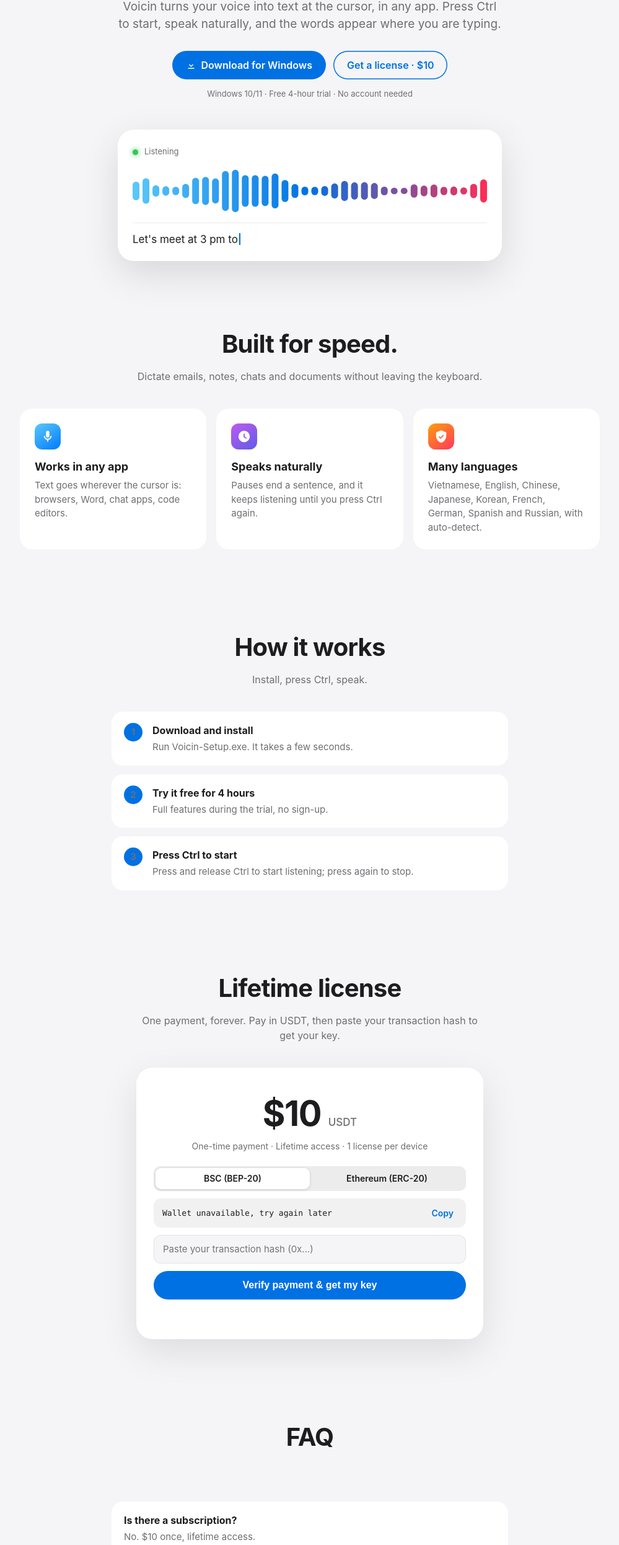
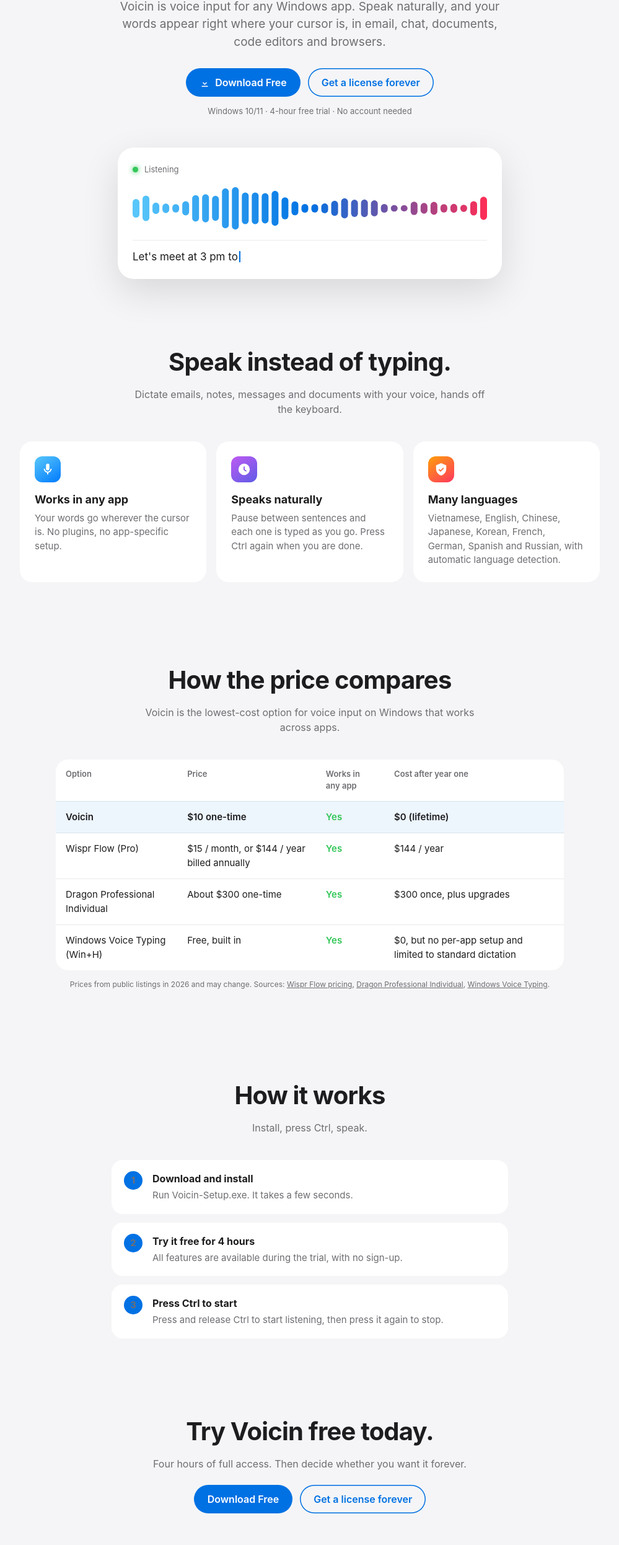
Before and after one commit to theblacknull/voicin, a website: page public/index.html in a window 1280 px wide. Shown: the part 308-2800 px from the top of the page at 62% size, without its empty margins (140-1139 px from the left). Drawn offline with Linux system fonts and the light colour scheme; no server answers.

Commit message:
Landing page: voice-first copy, price comparison, Download Free, payment panel with klock wallet
Co-Authored-By: Claude Haiku 5.5 <noreply@anthropic.com>

```diff
--- a/public/index.html
+++ b/public/index.html
@@ -3,12 +3,12 @@
 <head>
 <meta charset="utf-8">
 <meta name="viewport" content="width=device-width, initial-scale=1">
-<title>Voicin: Type with your voice, anywhere</title>
-<meta name="description" content="Voicin types what you say at the cursor in any Windows app. Free 4-hour trial, then $10 lifetime.">
+<title>Voicin: Voice input for any Windows app</title>
+<meta name="description" content="Voicin is voice input for any Windows app. Speak, and your words appear at the cursor. Free to download, $10 lifetime license.">
 <style>
   :root {
     --bg: #f5f5f7; --card: #ffffff; --fg: #1d1d1f; --muted: #6e6e73; --line: rgba(0,0,0,.08);
-    --blue: #0071e3; --indigo: #5e5ce6; --pink: #ff2d55; --green: #34c759;
+    --blue: #0071e3; --green: #34c759; --red: #ff3b30;
   }
   @media (prefers-color-scheme: dark) {
     :root:not([data-theme="light"]) {
@@ -23,7 +23,6 @@
   a { color: var(--blue); text-decoration: none; }
   .wrap { max-width: 980px; margin: 0 auto; padding: 0 22px; }
 
-  /* Top bar */
   nav { position: sticky; top: 0; z-index: 10; backdrop-filter: saturate(180%) blur(20px);
     background: color-mix(in srgb, var(--bg) 78%, transparent); border-bottom: 1px solid var(--line); }
   nav .wrap { display: flex; align-items: center; height: 52px; gap: 18px; }
@@ -33,23 +32,23 @@
   .logo svg { width: 15px; height: 15px; fill: #fff; }
   nav a.link { color: var(--fg); font-size: 14px; opacity: .8; }
   nav a.link:hover { opacity: 1; }
+  .btn { display: inline-flex; align-items: center; justify-content: center; gap: 8px; height: 46px; padding: 0 22px; border-radius: 999px;
+    font-size: 16px; font-weight: 600; border: 0; cursor: pointer; color: #fff; background: var(--blue); font-family: inherit; }
+  .btn:hover { filter: brightness(1.08); }
+  .btn.ghost { background: transparent; color: var(--blue); box-shadow: inset 0 0 0 1.5px var(--blue); }
+  .btn.small { height: 32px; padding: 0 14px; font-size: 14px; }
+  .btn:disabled { opacity: .5; cursor: default; }
+  .btn svg { width: 17px; height: 17px; fill: currentColor; }
 
-  /* Hero */
   .hero { text-align: center; padding: 72px 0 40px; }
-  .eyebrow { font-size: 13px; font-weight: 600; color: var(--blue); letter-spacing: .3px; }
+  .eyebrow { font-size: 13px; font-weight: 600; color: var(--blue); letter-spacing: .3px; text-transform: uppercase; }
   h1 { font-size: clamp(38px, 6.4vw, 64px); line-height: 1.05; letter-spacing: -1.6px; margin: 12px 0 14px; font-weight: 700; }
   .grad { background: linear-gradient(90deg, #5ac8fa, #0071e3 45%, #bf5af2 80%, #ff2d55);
     -webkit-background-clip: text; background-clip: text; color: transparent; }
-  .lede { font-size: 19px; color: var(--muted); max-width: 620px; margin: 0 auto 28px; }
+  .lede { font-size: 19px; color: var(--muted); max-width: 640px; margin: 0 auto 28px; }
   .cta { display: flex; gap: 12px; justify-content: center; flex-wrap: wrap; }
-  .btn { display: inline-flex; align-items: center; gap: 8px; height: 46px; padding: 0 22px; border-radius: 999px;
-    font-size: 16px; font-weight: 600; border: 0; cursor: pointer; color: #fff; background: var(--blue); }
-  .btn:hover { filter: brightness(1.08); }
-  .btn.ghost { background: transparent; color: var(--blue); box-shadow: inset 0 0 0 1.5px var(--blue); }
-  .btn svg { width: 17px; height: 17px; fill: currentColor; }
   .meta { font-size: 13px; color: var(--muted); margin-top: 14px; }
 
-  /* Demo visual: waveform bubble */
   .demo { margin: 48px auto 0; max-width: 620px; background: var(--card); border-radius: 26px; padding: 26px 24px 22px;
     box-shadow: 0 20px 60px rgba(0,0,0,.12); }
   .demo-top { display: flex; align-items: center; gap: 10px; font-size: 13px; color: var(--muted); }
@@ -59,10 +58,9 @@
   .caret { display: inline-block; width: 2px; height: 1.1em; background: var(--blue); vertical-align: -3px; margin-left: 2px; animation: blink 1s steps(2) infinite; }
   @keyframes blink { 50% { opacity: 0; } }
 
-  /* Sections */
   section { padding: 64px 0; }
   h2 { font-size: clamp(28px, 4vw, 40px); letter-spacing: -.8px; margin: 0 0 10px; text-align: center; }
-  .sub { text-align: center; color: var(--muted); margin: 0 auto 40px; max-width: 560px; }
+  .sub { text-align: center; color: var(--muted); margin: 0 auto 40px; max-width: 580px; }
   .grid { display: grid; grid-template-columns: repeat(auto-fit, minmax(240px, 1fr)); gap: 16px; }
   .feature { background: var(--card); border-radius: 20px; padding: 24px; }
   .ico { width: 42px; height: 42px; border-radius: 12px; display: grid; place-items: center; margin-bottom: 14px; }
@@ -70,39 +68,56 @@
   .feature h3 { margin: 0 0 6px; font-size: 18px; }
   .feature p { margin: 0; color: var(--muted); font-size: 15px; }
 
-  /* Steps */
-  .steps { counter-reset: s; display: grid; gap: 14px; max-width: 640px; margin: 0 auto; }
+  .table-wrap { background: var(--card); border-radius: 20px; overflow-x: auto; max-width: 820px; margin: 0 auto; }
+  table { width: 100%; border-collapse: collapse; font-size: 15px; }
+  th, td { padding: 14px 16px; text-align: left; border-bottom: 1px solid var(--line); vertical-align: top; }
+  th { font-size: 13px; color: var(--muted); font-weight: 600; }
+  tr:last-child td { border-bottom: 0; }
+  td.us { background: rgba(0,113,227,.07); font-weight: 600; }
+  th.us { color: var(--blue); }
+  .yes { color: var(--green); font-weight: 600; }
+  .no { color: var(--red); font-weight: 600; }
+  .fine { font-size: 12px; color: var(--muted); text-align: center; margin-top: 14px; }
+  .fine a { color: var(--muted); text-decoration: underline; }
+
+  .steps { display: grid; gap: 14px; max-width: 640px; margin: 0 auto; }
   .step { display: flex; gap: 16px; background: var(--card); border-radius: 18px; padding: 18px 20px; align-items: flex-start; }
   .num { flex: none; width: 30px; height: 30px; border-radius: 50%; background: var(--blue); color: #fff; font-weight: 700;
     display: grid; place-items: center; font-size: 14px; }
   .step b { display: block; margin-bottom: 2px; }
   .step span { color: var(--muted); font-size: 15px; }
 
-  /* Pricing / buy */
-  .price-card { max-width: 560px; margin: 0 auto; background: var(--card); border-radius: 26px; padding: 32px 28px;
-    box-shadow: 0 20px 60px rgba(0,0,0,.1); }
-  .price { text-align: center; font-size: 56px; font-weight: 700; letter-spacing: -1.5px; }
+  .download-band { text-align: center; padding: 56px 0; }
+  .download-band p { color: var(--muted); margin: 0 0 22px; }
+
+  /* Payment panel (opens when "Get a license forever" is pressed) */
+  .modal { position: fixed; inset: 0; background: rgba(0,0,0,.45); display: none; align-items: center; justify-content: center; padding: 20px; z-index: 50; }
+  .modal.open { display: flex; }
+  .sheet { background: var(--card); border-radius: 26px; width: 100%; max-width: 420px; padding: 28px 26px 24px; position: relative;
+    box-shadow: 0 30px 80px rgba(0,0,0,.3); max-height: calc(100vh - 40px); overflow-y: auto; }
+  .close { position: absolute; top: 12px; right: 14px; width: 32px; height: 32px; border-radius: 50%; border: 0; cursor: pointer;
+    background: rgba(120,120,128,.16); color: var(--fg); font-size: 18px; line-height: 1; }
+  .price { text-align: center; font-size: 52px; font-weight: 700; letter-spacing: -1.5px; margin-top: 4px; }
   .price small { font-size: 17px; color: var(--muted); font-weight: 500; letter-spacing: 0; }
-  .price-note { text-align: center; color: var(--muted); font-size: 14px; margin-bottom: 22px; }
+  .price-note { text-align: center; color: var(--muted); font-size: 14px; margin: 0 0 20px; }
   .seg { display: flex; background: rgba(120,120,128,.14); border-radius: 11px; padding: 3px; margin-bottom: 12px; }
   .seg button { flex: 1; height: 34px; border-radius: 9px; border: 0; background: transparent; color: var(--fg); font: inherit; font-size: 14px; font-weight: 600; cursor: pointer; }
   .seg button.on { background: var(--card); box-shadow: 0 1px 4px rgba(0,0,0,.15); }
-  .wallet { display: flex; align-items: center; gap: 10px; background: rgba(120,120,128,.1); border-radius: 12px; padding: 12px 14px; margin-bottom: 12px; }
-  .wallet code { flex: 1; font-size: 13px; word-break: break-all; font-family: ui-monospace, Consolas, monospace; }
+  .wallet { display: flex; align-items: center; gap: 10px; background: rgba(120,120,128,.1); border-radius: 12px; padding: 12px 14px; margin-bottom: 6px; }
+  .wallet code { flex: 1; font-size: 12px; word-break: break-all; font-family: ui-monospace, Consolas, monospace; }
+  .hint { font-size: 12px; color: var(--muted); margin: 0 0 12px; }
   .copy { border: 0; background: none; color: var(--blue); font: inherit; font-weight: 600; cursor: pointer; font-size: 14px; }
   input { width: 100%; height: 46px; border-radius: 12px; border: 1px solid var(--line); background: var(--bg); color: var(--fg);
     padding: 0 14px; font: inherit; font-size: 15px; outline: none; margin-bottom: 12px; }
   input:focus { border-color: var(--blue); }
-  .btn.full { width: 100%; justify-content: center; }
-  .btn:disabled { opacity: .5; cursor: default; }
+  .btn.full { width: 100%; }
   .msg { margin-top: 12px; font-size: 14px; text-align: center; min-height: 20px; color: var(--muted); }
-  .msg.err { color: #ff3b30; }
+  .msg.err { color: var(--red); }
   .keybox { margin-top: 14px; background: rgba(52,199,89,.12); border-radius: 14px; padding: 16px; text-align: center; display: none; }
   .keybox.show { display: block; }
-  .keybox .k { font-family: ui-monospace, Consolas, monospace; font-size: 20px; font-weight: 700; letter-spacing: 1px; margin: 6px 0 10px; word-break: break-all; }
+  .keybox .k { font-family: ui-monospace, Consolas, monospace; font-size: 19px; font-weight: 700; letter-spacing: 1px; margin: 6px 0 10px; word-break: break-all; }
   .keybox small { color: var(--muted); }
 
-  /* Footer */
   footer { padding: 36px 0 52px; color: var(--muted); font-size: 13px; text-align: center; border-top: 1px solid var(--line); }
   footer a { color: var(--muted); }
 </style>
@@ -115,24 +130,24 @@
       Voicin
     </div>
     <a class="link" href="#features">Features</a>
-    <a class="link" href="#buy">Buy</a>
-    <a class="link" href="#faq">FAQ</a>
+    <a class="link" href="#compare">Compare</a>
+    <a class="btn small" href="/downloads/Voicin-Setup.exe" download>Download Free</a>
   </div>
 </nav>
 
 <header class="hero">
   <div class="wrap">
-    <div class="eyebrow">Voice typing for Windows</div>
-    <h1>Speak. It types.<br><span class="grad">Anywhere.</span></h1>
-    <p class="lede">Voicin turns your voice into text at the cursor, in any app. Press Ctrl to start, speak naturally, and the words appear where you are typing.</p>
+    <div class="eyebrow">Voice input for Windows</div>
+    <h1>Your voice is<br><span class="grad">the keyboard.</span></h1>
+    <p class="lede">Voicin is voice input for any Windows app. Speak naturally, and your words appear right where your cursor is, in email, chat, documents, code editors and browsers.</p>
     <div class="cta">
       <a class="btn" href="/downloads/Voicin-Setup.exe" download>
         <svg viewBox="0 0 24 24"><path d="M12 3v11.2l3.6-3.6L17 12l-5 5-5-5 1.4-1.4 3.6 3.6V3h2ZM5 19h14v2H5v-2Z"/></svg>
-        Download for Windows
+        Download Free
       </a>
-      <a class="btn ghost" href="#buy">Get a license · $10</a>
+      <button class="btn ghost" id="openBuy" type="button">Get a license forever</button>
     </div>
-    <div class="meta">Windows 10/11 · Free 4-hour trial · No account needed</div>
+    <div class="meta">Windows 10/11 · 4-hour free trial · No account needed</div>
 
     <div class="demo" aria-hidden="true">
       <div class="demo-top"><span class="dot"></span> Listening</div>
@@ -144,25 +159,46 @@
 
 <section id="features">
   <div class="wrap">
-    <h2>Built for speed.</h2>
-    <p class="sub">Dictate emails, notes, chats and documents without leaving the keyboard.</p>
+    <h2>Speak instead of typing.</h2>
+    <p class="sub">Dictate emails, notes, messages and documents with your voice, hands off the keyboard.</p>
     <div class="grid">
       <div class="feature">
         <div class="ico" style="background:linear-gradient(145deg,#5ac8fa,#007aff)"><svg viewBox="0 0 24 24"><path d="M12 14a3 3 0 0 0 3-3V5a3 3 0 0 0-6 0v6a3 3 0 0 0 3 3Zm5-3a5 5 0 0 1-10 0H5a7 7 0 0 0 6 6.92V21h2v-3.08A7 7 0 0 0 19 11h-2Z"/></svg></div>
         <h3>Works in any app</h3>
-        <p>Text goes wherever the cursor is: browsers, Word, chat apps, code editors.</p>
+        <p>Your words go wherever the cursor is. No plugins, no app-specific setup.</p>
       </div>
       <div class="feature">
         <div class="ico" style="background:linear-gradient(145deg,#bf5af2,#5e5ce6)"><svg viewBox="0 0 24 24"><path d="M12 2a10 10 0 1 0 0 20 10 10 0 0 0 0-20Zm1 5v5.4l3.5 2.1-1 1.7L11 13V7h2Z"/></svg></div>
         <h3>Speaks naturally</h3>
-        <p>Pauses end a sentence, and it keeps listening until you press Ctrl again.</p>
+        <p>Pause between sentences and each one is typed as you go. Press Ctrl again when you are done.</p>
       </div>
       <div class="feature">
         <div class="ico" style="background:linear-gradient(145deg,#ff9f0a,#ff375f)"><svg viewBox="0 0 24 24"><path d="M12 1 3 5v6c0 5.5 3.8 10.7 9 12 5.2-1.3 9-6.5 9-12V5l-9-4Zm-1.1 15.4-3.6-3.6 1.4-1.4 2.2 2.2 4.6-4.6 1.4 1.4-6 6Z"/></svg></div>
         <h3>Many languages</h3>
-        <p>Vietnamese, English, Chinese, Japanese, Korean, French, German, Spanish and Russian, with auto-detect.</p>
+        <p>Vietnamese, English, Chinese, Japanese, Korean, French, German, Spanish and Russian, with automatic language detection.</p>
       </div>
     </div>
+  </div>
+</section>
+
+<section id="compare">
+  <div class="wrap">
+    <h2>How the price compares</h2>
+    <p class="sub">Voicin is the lowest-cost option for voice input on Windows that works across apps.</p>
+    <div class="table-wrap">
+      <table>
+        <thead>
+          <tr><th>Option</th><th>Price</th><th>Works in any app</th><th>Cost after year one</th></tr>
+        </thead>
+        <tbody>
+          <tr><td class="us">Voicin</td><td class="us">$10 one-time</td><td class="us"><span class="yes">Yes</span></td><td class="us">$0 (lifetime)</td></tr>
+          <tr><td>Wispr Flow (Pro)</td><td>$15 / month, or $144 / year billed annually</td><td><span class="yes">Yes</span></td><td>$144 / year</td></tr>
+          <tr><td>Dragon Professional Individual</td><td>About $300 one-time</td><td><span class="yes">Yes</span></td><td>$300 once, plus upgrades</td></tr>
+          <tr><td>Windows Voice Typing (Win+H)</td><td>Free, built in</td><td><span class="yes">Yes</span></td><td>$0, but no per-app setup and limited to standard dictation</td></tr>
+        </tbody>
+      </table>
+    </div>
+    <p class="fine">Prices from public listings in 2026 and may change. Sources: <a href="https://www.eesel.ai/blog/wispr-flow-pricing" target="_blank" rel="noopener">Wispr Flow pricing</a>, <a href="https://www.capterra.com/p/251641/Dragon-Professional-Individual/" target="_blank" rel="noopener">Dragon Professional Individual</a>, <a href="https://www.thewindowsclub.com/how-to-use-voice-typing-tool-windows-11" target="_blank" rel="noopener">Windows Voice Typing</a>.</p>
   </div>
 </section>
 
@@ -172,34 +208,19 @@
     <p class="sub">Install, press Ctrl, speak.</p>
     <div class="steps">
       <div class="step"><span class="num">1</span><div><b>Download and install</b><span>Run Voicin-Setup.exe. It takes a few seconds.</span></div></div>
-      <div class="step"><span class="num">2</span><div><b>Try it free for 4 hours</b><span>Full features during the trial, no sign-up.</span></div></div>
-      <div class="step"><span class="num">3</span><div><b>Press Ctrl to start</b><span>Press and release Ctrl to start listening; press again to stop.</span></div></div>
+      <div class="step"><span class="num">2</span><div><b>Try it free for 4 hours</b><span>All features are available during the trial, with no sign-up.</span></div></div>
+      <div class="step"><span class="num">3</span><div><b>Press Ctrl to start</b><span>Press and release Ctrl to start listening, then press it again to stop.</span></div></div>
     </div>
   </div>
 </section>
 
-<section id="buy">
+<section class="download-band">
   <div class="wrap">
-    <h2>Lifetime license</h2>
-    <p class="sub">One payment, forever. Pay in USDT, then paste your transaction hash to get your key.</p>
-    <div class="price-card">
-      <div class="price">$10 <small>USDT</small></div>
-      <div class="price-note">One-time payment · Lifetime access · 1 license per device</div>
-
-      <div class="seg" id="net">
-        <button type="button" class="on" data-net="bsc">BSC (BEP-20)</button>
-        <button type="button" data-net="eth">Ethereum (ERC-20)</button>
-      </div>
-      <div class="wallet"><code id="wallet">Loading wallet…</code><button class="copy" id="copy" type="button">Copy</button></div>
-      <input id="tx" placeholder="Paste your transaction hash (0x…)" spellcheck="false" autocomplete="off">
-      <button class="btn full" id="claim" type="button">Verify payment &amp; get my key</button>
-      <div class="msg" id="msg"></div>
-      <div class="keybox" id="keybox">
-        <small>Your license key</small>
-        <div class="k" id="key"></div>
-        <button class="copy" id="copyKey" type="button">Copy key</button>
-        <div><small>Open Voicin → Unlock → paste the key.</small></div>
-      </div>
+    <h2>Try Voicin free today.</h2>
+    <p>Four hours of full access. Then decide whether you want it forever.</p>
+    <div class="cta">
+      <a class="btn" href="/downloads/Voicin-Setup.exe" download>Download Free</a>
+      <button class="btn ghost" id="openBuy2" type="button">Get a license forever</button>
     </div>
   </div>
 </section>
@@ -209,7 +230,7 @@
     <h2>FAQ</h2>
     <p class="sub">&nbsp;</p>
     <div class="steps">
-      <div class="step"><div><b>Is there a subscription?</b><span>No. $10 once, lifetime access.</span></div></div>
+      <div class="step"><div><b>Is there a subscription?</b><span>No. $10 once, for lifetime access.</span></div></div>
       <div class="step"><div><b>Which networks can I pay on?</b><span>USDT on BSC (BEP-20) or Ethereum (ERC-20). Send exactly $10 USDT to the wallet shown.</span></div></div>
       <div class="step"><div><b>Can I use one key on several computers?</b><span>A key is tied to the first computer that activates it.</span></div></div>
       <div class="step"><div><b>Does it need internet?</b><span>Yes. Speech recognition uses Google's speech service.</span></div></div>
@@ -218,31 +239,54 @@
 </section>
 
 <footer>
-  <div class="wrap">Voicin · Windows 10/11 · <a href="#buy">Buy</a> · <a href="/downloads/Voicin-Setup.exe" download>Download</a></div>
+  <div class="wrap">Voicin · Windows 10/11 · <a href="/downloads/Voicin-Setup.exe" download>Download Free</a> · <a href="#" id="openBuy3">Get a license forever</a></div>
 </footer>
+
+<!-- Payment panel -->
+<div class="modal" id="buy" role="dialog" aria-modal="true" aria-labelledby="buyTitle">
+  <div class="sheet">
+    <button class="close" id="closeBuy" type="button" aria-label="Close">×</button>
+    <h2 id="buyTitle" style="font-size:22px;margin:0 0 4px">Lifetime license</h2>
+    <div class="price">$10 <small>USDT</small></div>
+    <div class="price-note">One payment · lifetime access · 1 license per device</div>
+
+    <div class="seg" id="net">
+      <button type="button" class="on" data-net="bsc">BSC (BEP-20)</button>
+      <button type="button" data-net="eth">Ethereum (ERC-20)</button>
+    </div>
+    <div class="wallet"><code id="wallet">0xb11be01e0d81b20f373aa0de7058946765e68d97</code><button class="copy" id="copy" type="button">Copy</button></div>
+    <p class="hint">Send exactly 10 USDT on the network you selected, then paste the transaction hash below.</p>
+    <input id="tx" placeholder="Transaction hash (0x…)" spellcheck="false" autocomplete="off">
+    <button class="btn full" id="claim" type="button">Verify payment &amp; get my key</button>
+    <div class="msg" id="msg"></div>
+    <div class="keybox" id="keybox">
+      <small>Your license key</small>
+      <div class="k" id="key"></div>
+      <button class="copy" id="copyKey" type="button">Copy key</button>
+      <div><small>Open Voicin → Unlock → paste the key.</small></div>
+    </div>
+  </div>
+</div>
 
 <script>
 (function () {
-  // Live purchase info from the API (wallet and price)
-  var walletEl = document.getElementById("wallet");
+  // ----- Payment panel -----
+  var modal = document.getElementById("buy");
+  function openBuy(e) { if (e) e.preventDefault(); modal.classList.add("open"); }
+  function closeBuy() { modal.classList.remove("open"); }
+  ["openBuy", "openBuy2", "openBuy3"].forEach(function (id) {
+    document.getElementById(id).addEventListener("click", openBuy);
+  });
+  document.getElementById("closeBuy").addEventListener("click", closeBuy);
+  modal.addEventListener("click", function (e) { if (e.target === modal) closeBuy(); });
+  document.addEventListener("keydown", function (e) { if (e.key === "Escape") closeBuy(); });
+
   var network = "bsc";
-  fetch("/api/info").then(function (r) { return r.json(); }).then(function (info) {
-    walletEl.textContent = info.wallet;
-  }).catch(function () { walletEl.textContent = "Wallet unavailable, try again later"; });
-
   document.querySelectorAll("#net button").forEach(function (b) {
     b.addEventListener("click", function () {
       network = b.dataset.net;
       document.querySelectorAll("#net button").forEach(function (x) { x.classList.toggle("on", x === b); });
     });
-  });
-
-  document.getElementById("copy").addEventListener("click", function () {
-    navigator.clipboard && navigator.clipboard.writeText(walletEl.textContent);
-    say("Wallet address copied.", "");
-  });
-  document.getElementById("copyKey").addEventListener("click", function () {
-    navigator.clipboard && navigator.clipboard.writeText(document.getElementById("key").textContent);
   });
 
   function say(text, cls) {
@@ -251,9 +295,17 @@
     m.className = "msg " + (cls || "");
   }
 
+  document.getElementById("copy").addEventListener("click", function () {
+    if (navigator.clipboard) navigator.clipboard.writeText(document.getElementById("wallet").textContent);
+    say("Wallet address copied.", "");
+  });
+  document.getElementById("copyKey").addEventListener("click", function () {
+    if (navigator.clipboard) navigator.clipboard.writeText(document.getElementById("key").textContent);
+  });
+
   document.getElementById("claim").addEventListener("click", function () {
     var tx = document.getElementById("tx").value.trim();
-    if (!/^0x[0-9a-fA-F]{64}$/.test(tx)) { say("Enter a valid transaction hash (0x + 64 characters).", "err"); return; }
+    if (!/^0x[0-9a-fA-F]{64}$/.test(tx)) { say("Enter a valid transaction hash (0x followed by 64 characters).", "err"); return; }
     var btn = this;
     btn.disabled = true;
     say("Checking the blockchain… this can take up to a minute.", "");
@@ -275,7 +327,7 @@
       .finally(function () { btn.disabled = false; });
   });
 
-  // Animated waveform in the hero demo
+  // ----- Hero waveform -----
   var canvas = document.getElementById("wave"), ctx = canvas.getContext("2d");
   var BARS = 36, levels = new Array(BARS).fill(0), last = 0;
   function draw(t) {
@@ -301,7 +353,7 @@
   }
   requestAnimationFrame(draw);
 
-  // Typewriter demo: the sentence appears as if typed at the cursor
+  // ----- Typing demo: text appears as if spoken and typed at the cursor -----
   var phrases = ["Hi team, the report is ready for review.", "Let's meet at 3 pm tomorrow to go over it.", "Thanks, talk soon!"];
   var typed = document.getElementById("typed"), p = 0, c = 0;
   function tick() {
```
